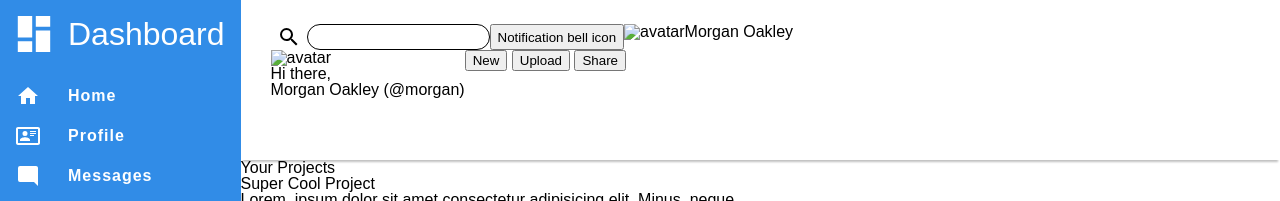
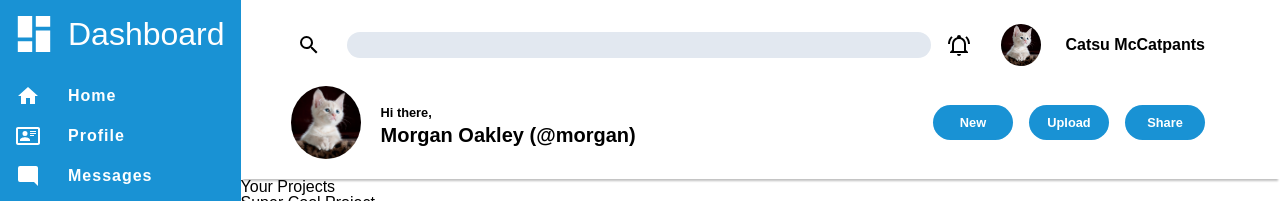
Before and after one commit to JoshDagat/Odin-Dashboard, a website: page index.html in a window 1280 px wide. Shown: the top 201 px of the page. Drawn offline with Linux system fonts and the light colour scheme.

Commit message:
Add style to header section

```diff
--- a/index.css
+++ b/index.css
@@ -2,7 +2,10 @@
 
 :root {
   --color-white: #fff;
-  --color-blue: #318ce7;
+  --color-blue: #1992D4;
+  --color-btn-generic: #1992d4;
+  --color-grey: #E2E8F0;
+  --color-orange: #F0B42B;
 }
 
 body {
@@ -69,25 +72,94 @@ li img {
 .header {
   grid-area: header;
   box-shadow: 0 4px 2px -2px rgba(0, 0, 0, 0.25);
-  padding-left: 30px;
+  padding-left: 50px;
   padding-top: 24px;
+  padding-right: 75px;
 }
 
 .header-top {
   display: flex;
+  align-items: center;
+  width: 100%;
+  margin-bottom: 20px;
+}
+
+.searchbar {
+  display: flex;
+  gap: 20px;
+  width: 70%;
+  margin-right: auto;
+}
+
+.searchbar input {
+  width: 100%;
+  border-radius: 25px;
+  border: none;
+  background-color: var(--color-grey);
+}
+
+.header-top .user-details {
+  display: flex;
+  align-items: center;
+  justify-content: space-between;
+  gap: 24px;
+}
+
+.user {
+  font-weight: bold;
+}
+
+.avatar {
+  width: 40px;
+  border-radius: 100%;
+  grid-area: avatar;
 }
 
 .header-bottom {
   display: flex;
+  align-items: center;
+  margin-bottom: 20px;
 }
 
-.searchbar {
-  display: flex;
+.header-bottom .user-details {
+  display: grid;
+  grid-template-columns: 70px 1fr;
+  grid-template-rows: 2fr 2fr;
+  grid-template-areas: "avatar greeting"
+    "avatar name";
+  column-gap: 20px;
+  row-gap: 5px;
+  margin-right: auto;
 }
 
-.searchbar input {
-  border-radius: 25px;
-  border: 1px solid
+.header-bottom .user-details .avatar {
+  width: 70px;
+  grid-area: avatar;
+}
+
+.header-bottom .user-details>p {
+  font-weight: bold;
+}
+
+.header-bottom .user-details>p:first-of-type {
+  grid-area: greeting;
+  font-size: 0.8rem;
+  align-self: end;
+}
+
+.header-bottom .user-details>p:last-of-type {
+  grid-area: name;
+  font-size: 1.25rem;
+}
+
+.user-actions {
+  display: flex;
+  gap: 16px;
+  align-items: center;
+}
+
+.user-actions>button {
+  min-width: 80px;
 }
 
 .btn-base {
@@ -96,4 +168,14 @@ li img {
   justify-content: center;
   border: none;
   background-color: transparent;
+  cursor: pointer;
 }
+
+.btn-generic {
+  background-color: var(--color-btn-generic);
+  color: var(--color-white);
+  font-weight: bold;
+  font-size: 0.8rem;
+  padding: 10px;
+  border-radius: 25px;
+}
--- a/index.html
+++ b/index.html
@@ -18,20 +18,24 @@
         </button>
         <input type="search">
       </div>
-      <button class="notification-bell">Notification bell icon</button>
-      <img class="avatar" src="" alt="avatar">
-      <h2 class="user">Morgan Oakley</h2>
+      <div class="user-details">
+        <button class="btn-base notification">
+          <img src="./assets/images/notification-bell.svg" alt="notification bell icon" width="24" height="24">
+        </button>
+        <img class="avatar" src="./assets/images/catsu.jpg" alt="avatar">
+        <h2 class="user">Catsu McCatpants</h2>
+      </div>
     </div>
     <div class="header-bottom">
       <div class="user-details">
-        <img src="" alt="avatar">
+        <img class="avatar" src="./assets/images/catsu.jpg" alt="avatar">
         <p>Hi there,</p>
         <p>Morgan Oakley (@morgan)</p>
       </div>
-      <div class="user-action">
-        <button class="btn-generic">New</button>
-        <button class="btn-generic">Upload</button>
-        <button class="btn-generic">Share</button>
+      <div class="user-actions">
+        <button class="btn-base btn-generic">New</button>
+        <button class="btn-base btn-generic">Upload</button>
+        <button class="btn-base btn-generic">Share</button>
       </div>
     </div>
 
```
Also changed, not shown: assets/images/catsu.jpg (added).
